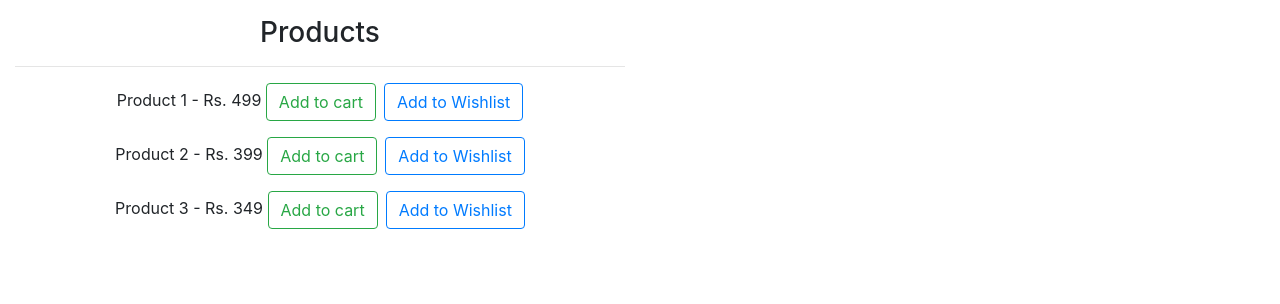
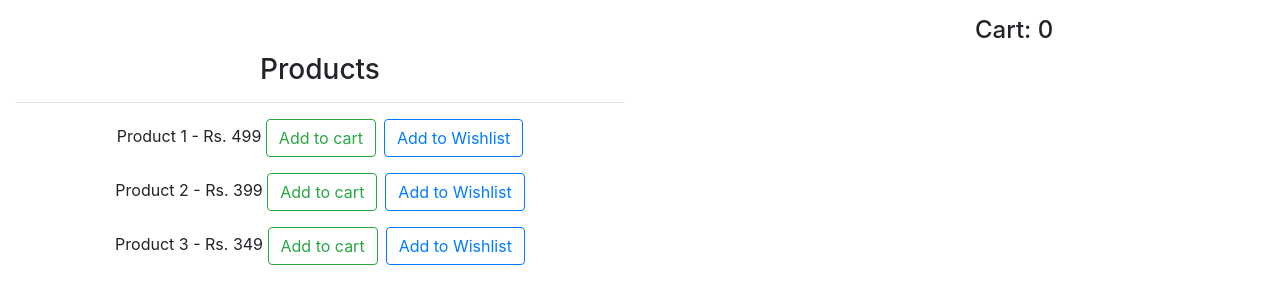
Before and after one commit to varit05/vuex-demo, a Vue app: page / in a window 1280 px wide. Shown: the top 304 px of the page. Built offline with nearby package versions, Linux system fonts and the light colour scheme.

Commit message:
add cart count

```diff
--- a/src/App.vue
+++ b/src/App.vue
@@ -1,5 +1,10 @@
 <template>
   <div class="container-fluid mt-3">
+    <header class="row">
+      <div class="offset-9 col-3">
+        <h4>Cart: {{cartItems}}</h4>
+      </div>
+    </header>
     <div class="row">
       <Products class="col-12 col-md-6"/>
       <Cart class="col-12 col-md-6"/>
@@ -14,6 +19,7 @@
 import Products from "@/components/Products.vue";
 import Cart from "@/components/Cart.vue";
 import Wishlists from "@/components/Wishlists.vue";
+import { mapGetters } from "vuex";
 
 export default {
   name: "app",
@@ -21,6 +27,11 @@ export default {
     Products,
     Cart,
     Wishlists
+  },
+  computed: {
+    ...mapGetters({
+      cartItems: "getCartProductCount"
+    })
   }
 };
 </script>
--- a/src/components/Cart.vue
+++ b/src/components/Cart.vue
@@ -13,6 +13,7 @@
       </div>
       <div>
         <hr>
+        <h4>Item count: {{cartCount}}</h4>
         <h4>Total: {{total}}</h4>
       </div>
     </div>
@@ -35,11 +36,15 @@ export default {
     ...mapGetters({
       total: "getCartTotal",
       cartCount: "getCartProductCount"
-    }),
+    })
     // Pass a String array when the name is similar to state tree
-    ...mapGetters(["getCartTotal", "getCartProductCount"])
+    // ...mapGetters(["getCartTotal", "getCartProductCount"])
   },
   methods: {
+    // Access directly from store
+    removeFromCart(product) {
+      this.$store.dispatch("removeFromCart", product);
+    },
     // Map multiple actions to different modules
     ...mapActions(["removeFromCart"]),
     ...mapActions("wishlists", ["addToWishlist"])
--- a/src/components/Products.vue
+++ b/src/components/Products.vue
@@ -16,7 +16,7 @@
 </template>
 
 <script>
-import { mapState, mapGetters } from "vuex";
+import { mapState } from "vuex";
 export default {
   name: "Products",
   computed: {
```
